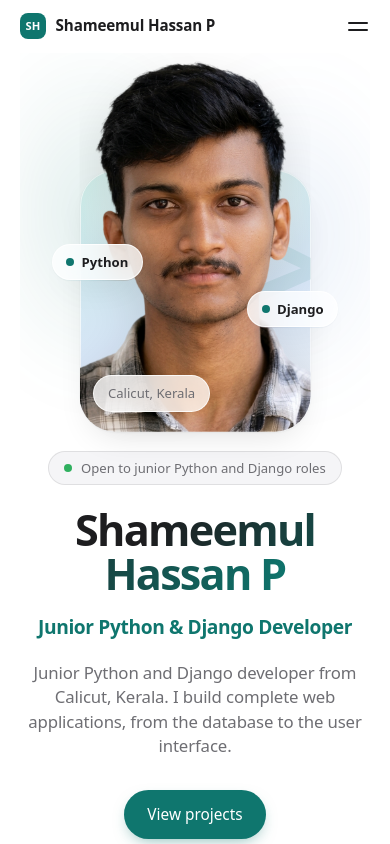
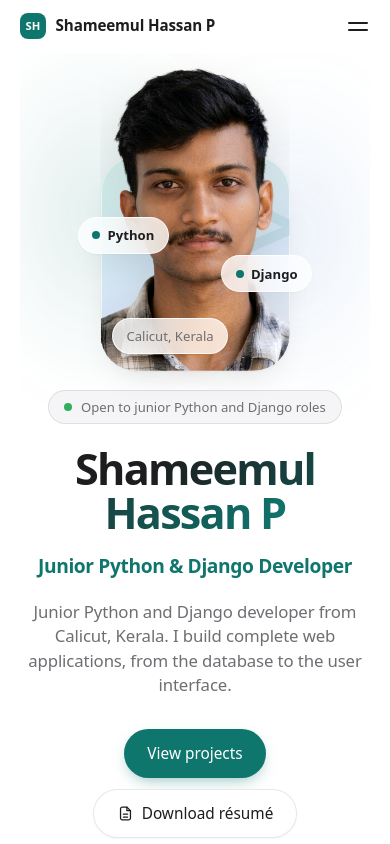
Before and after one commit to Shameem123123/shameem123123.github.io, a plain HTML site: page index.html in a window 390 px wide. Shown: the top 844 px of the page. Drawn offline with Linux system fonts and the light colour scheme.

Commit message:
Add files via upload

```diff
--- a/style.css
+++ b/style.css
@@ -269,11 +269,11 @@ a:focus-visible,summary:focus-visible,.btn:focus-visible,.burger:focus-visible{o
 .hero-copy{padding-bottom:2.5rem}
 .hero .sub{margin-left:0;margin-right:0}
 .hero .cta,.hero .social{justify-content:flex-start}
-.stage{position:relative;margin:0;width:min(400px,100%);justify-self:center;aspect-ratio:688/1000}
+.stage{position:relative;margin:0;width:min(310px,100%);justify-self:center;aspect-ratio:688/1000}
 .stage-card{position:absolute;left:0;right:0;bottom:0;top:22%;border-radius:36px;overflow:hidden;
   background:radial-gradient(90% 70% at 50% 8%,rgba(255,255,255,.9),transparent 60%),linear-gradient(160deg,#c9ece6 0%,#d7e6f7 55%,#eef0f4 100%);
   box-shadow:var(--shadow),inset 0 0 0 1px rgba(255,255,255,.7)}
-.stage-code{position:absolute;right:-.05em;top:.15em;font-size:9rem;font-weight:800;letter-spacing:-.08em;color:rgba(15,118,110,.09);line-height:1}
+.stage-code{position:absolute;right:-.05em;top:.15em;font-size:6.5rem;font-weight:800;letter-spacing:-.08em;color:rgba(15,118,110,.09);line-height:1}
 .portrait{position:absolute;left:0;bottom:0;width:100%;height:auto;clip-path:inset(0 round 0 0 36px 36px);filter:drop-shadow(0 18px 24px rgba(0,0,0,.12))}
 .chip{position:absolute;display:inline-flex;align-items:center;gap:.45rem;padding:.45rem .85rem;border-radius:99px;font-size:.82rem;font-weight:600;
   background:var(--glass);-webkit-backdrop-filter:saturate(180%) blur(16px);backdrop-filter:saturate(180%) blur(16px);border:1px solid rgba(255,255,255,.8);box-shadow:var(--shadow);color:var(--ink)}
@@ -283,7 +283,7 @@ a:focus-visible,summary:focus-visible,.btn:focus-visible,.burger:focus-visible{o
 @media (max-width:820px){
   .hero{padding-top:6rem}
   .hero-grid{grid-template-columns:1fr;gap:1.2rem}
-  .stage{order:-1;width:min(240px,66%)}
+  .stage{order:-1;width:min(190px,54%)}
   .hero-copy{text-align:center;padding-bottom:0}
   .hero .cta,.hero .social{justify-content:center}
   .hero .sub{margin-left:auto;margin-right:auto}
```
Also changed, not shown: index.html (+1 -2 lines).
